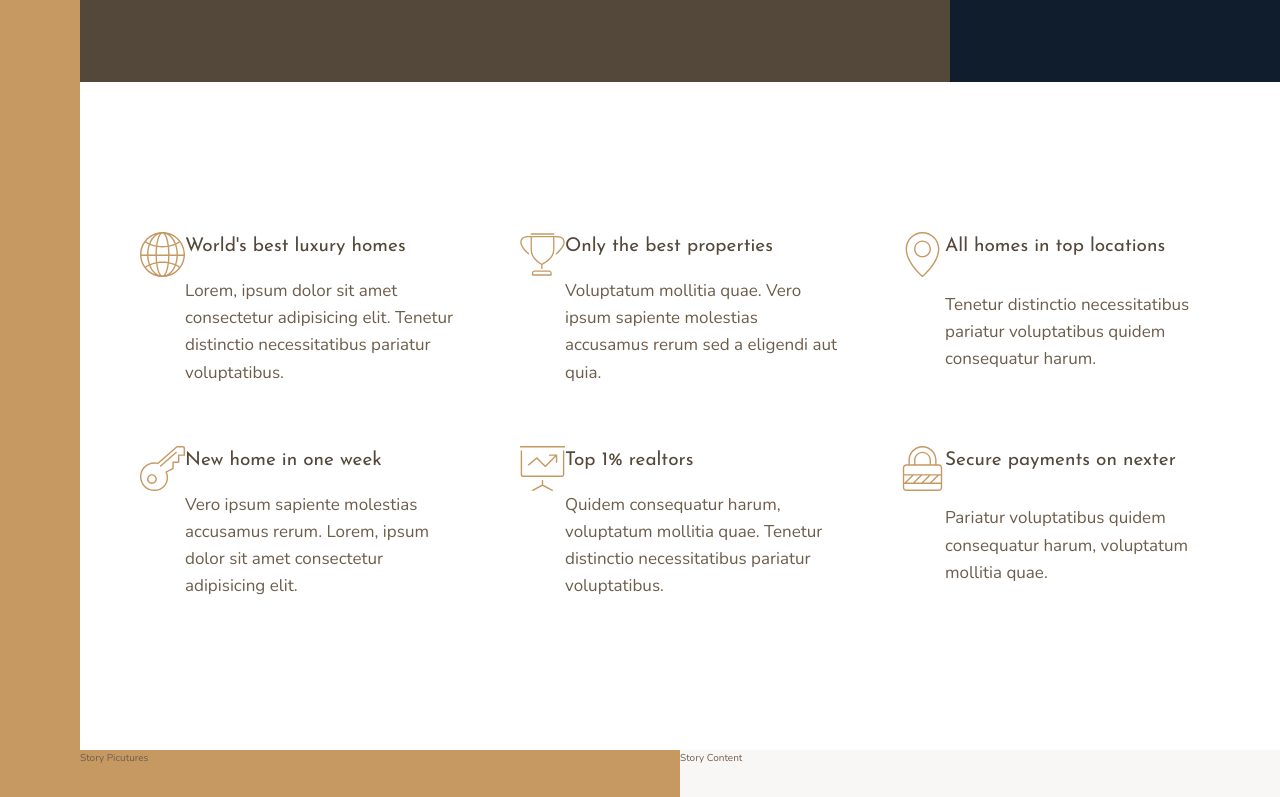
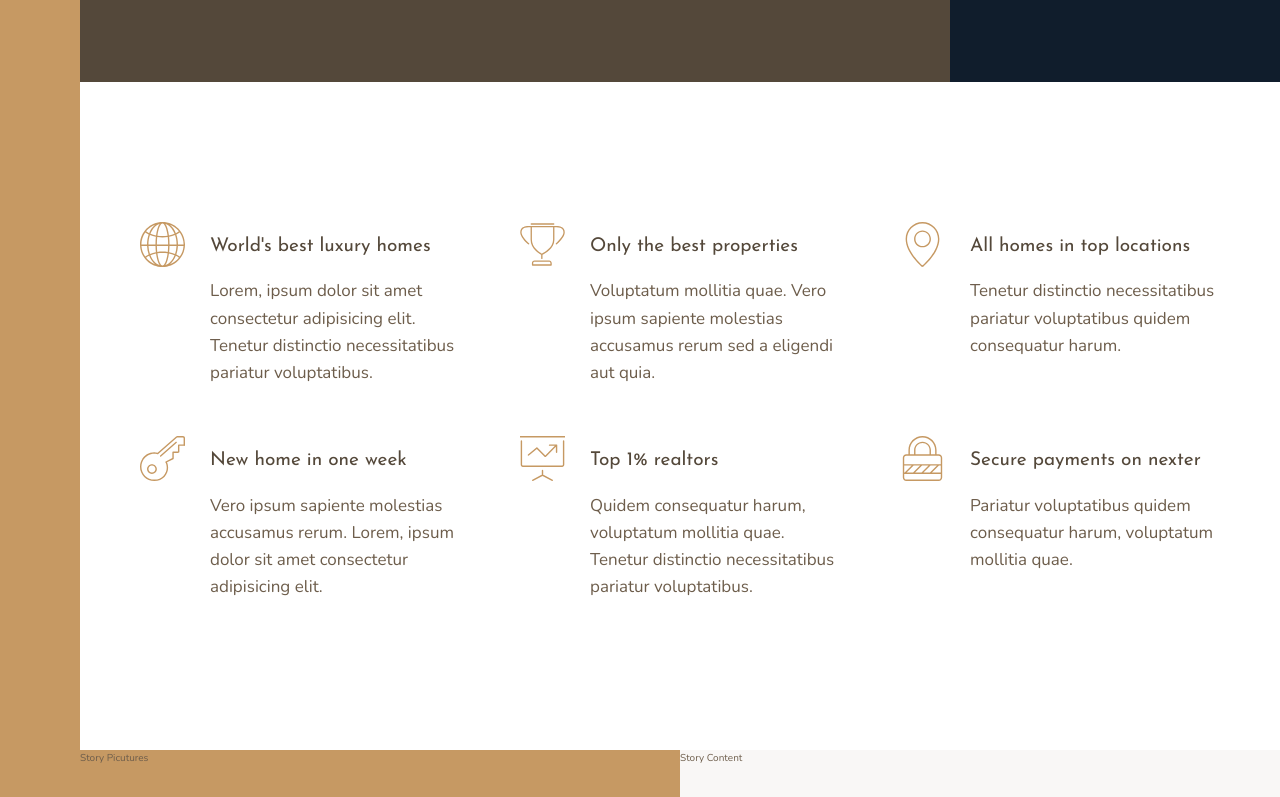
Before and after one commit to dhruvArora8053/CSS-Notes, a website: page Nexter/index.html in a window 1280 px wide. Shown: the part 558-1355 px from the top of the page. Drawn offline with nearby package versions, Linux system fonts and the light colour scheme.

Commit message:
implemented trillo

```diff
--- a/Nexter/sass/_features.scss
+++ b/Nexter/sass/_features.scss
@@ -4,19 +4,24 @@
   margin: 15rem 0;
 
   display: grid;
-  grid-template-columns: repeat(3, 1fr);
+  // grid-template-columns: repeat(3, 1fr);
+  grid-template-columns: repeat(auto-fit, minmax(25rem, 1fr));
   grid-gap: 6rem;
+  align-items: start;
 }
 
 .feature {
   display: grid;
   grid-template-columns: min-content 1fr;
+  grid-row-gap: 1.5rem;
+  grid-column-gap: 2.5rem;
 
   &__icon {
     fill: $color-primary;
     width: 4.5rem;
     height: 4.5rem;
-    grid-row: 1/-1;
+    grid-row: 1 / span 2; //-1 only works with an explicit grid
+    transform: translateY(-1rem);
   }
 
   &__text {
```
Also changed, not shown: Nexter/css/style.css.
